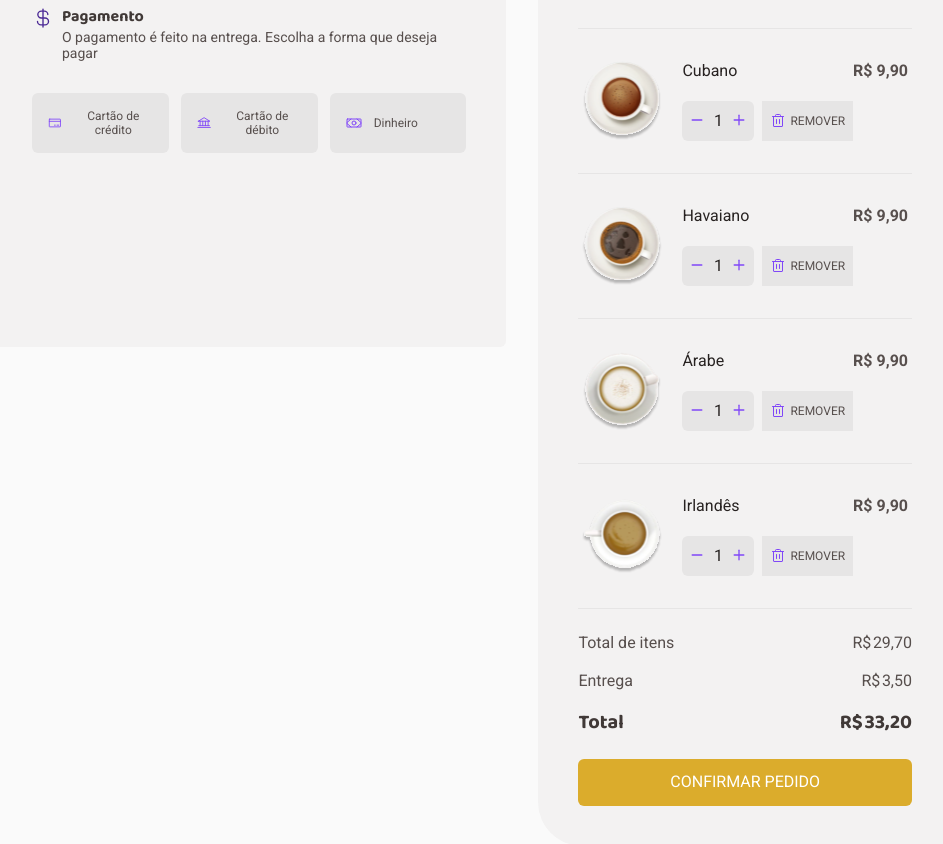
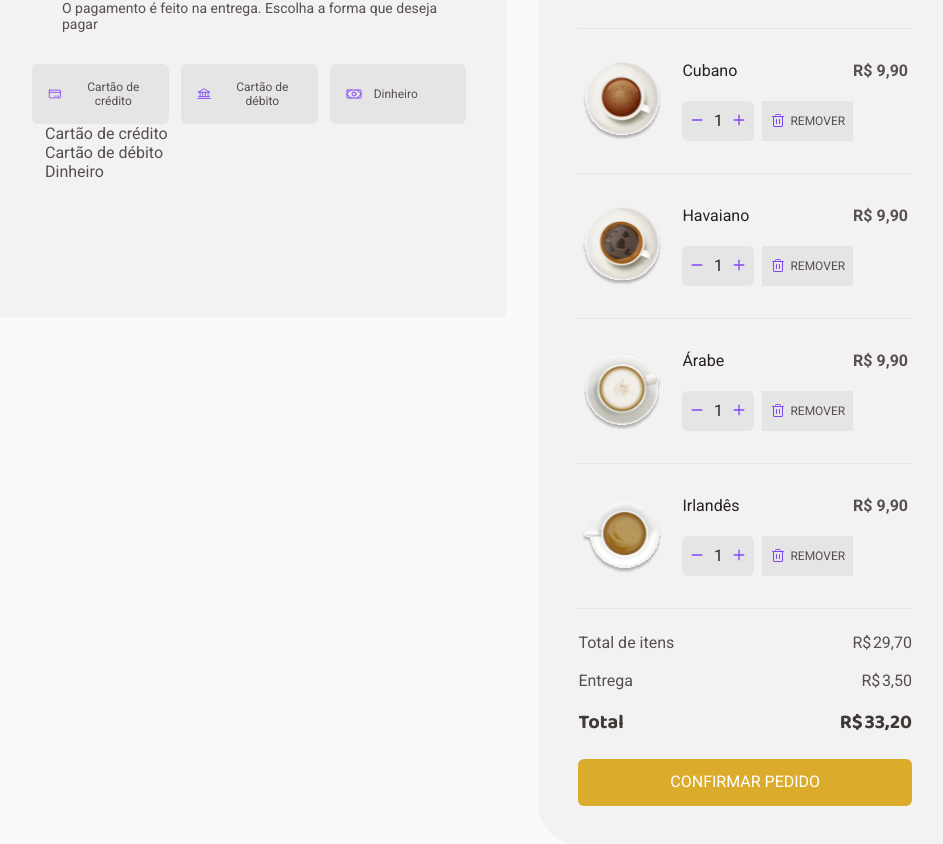
Before and after one commit to MartinGBB/coffee-delivery, a React (Vite) app: page /checkout in a window 1280 px wide. Shown: the part 1657-2501 px from the top of the page, without its empty margins (168-1111 px from the left). Built offline with nearby package versions, Linux system fonts and the light colour scheme.

Commit message:
feat: teste com checkbox para forma de pagamento

```diff
--- a/src/pages/Checkout/index.tsx
+++ b/src/pages/Checkout/index.tsx
@@ -69,6 +69,21 @@ export function Checkout() {
             Dinheiro
           </button>
         </SelectPagament>
+
+        <label htmlFor="debitCard">
+          <input id="debitCard" type="checkbox" />
+          Cartão de crédito
+        </label>
+
+        <label htmlFor="creditCard">
+          <input id="creditCard" type="checkbox" />
+          Cartão de débito
+        </label>
+
+        <label htmlFor="cash">
+          <input id="cash" type="checkbox" />
+          Dinheiro
+        </label>
       </ContainerPagament>
 
       <ConfirmOrden>
--- a/src/pages/Checkout/styles.ts
+++ b/src/pages/Checkout/styles.ts
@@ -150,6 +150,18 @@ export const ContainerPagament = styled.div`
       color: ${({ theme }) => theme['purple-dark']};
     }
   }
+
+  label {
+    user-select: none;
+  }
+
+  label:has(input:checked) {
+    color: red;
+  }
+
+  input[type='checkbox'] {
+    visibility: hidden;
+  }
 `
 
 export const SelectPagament = styled.div`
--- a/src/pages/Success/styles.ts
+++ b/src/pages/Success/styles.ts
@@ -54,6 +54,7 @@ export const InfoContainer = styled.div`
   border-image: linear-gradient(to left, #8047f8, #dbac2c);
   border-image-slice: 1;
   border-radius: 6px 36px;
+  height: fit-content;
 
   > div:nth-child(1) {
     & span:nth-child(2)::before {
```
